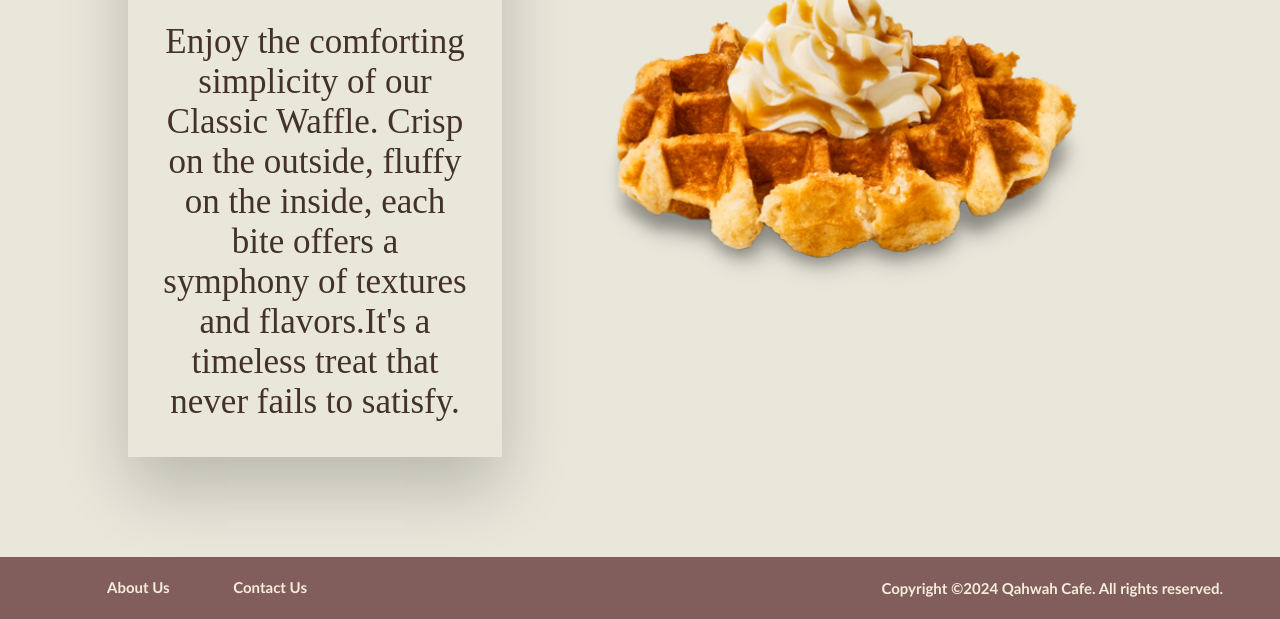
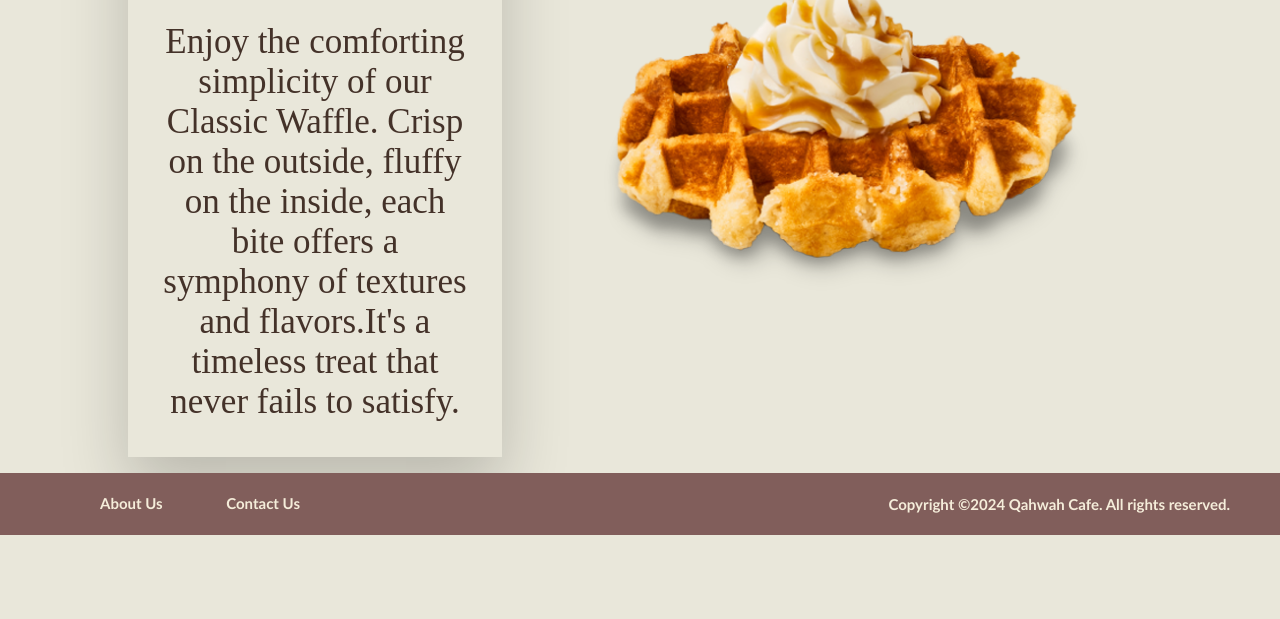
Before and after one commit to jeffrsnblrdoo/Qahwah-Cafe, a plain HTML site: page FoodDescription/Waffle.html in a window 1280 px wide. Shown: the part 265-884 px from the top of the page. After the commit the page ends 800 px from the top, so only its background shows below. Drawn offline with Linux system fonts and the light colour scheme.

Commit message:
Fixed menu footer

```diff
--- a/FoodDescription/Description.css
+++ b/FoodDescription/Description.css
@@ -89,13 +89,14 @@ main {
 }
 
 footer {
-    width: auto;
     background-color: #815E5B;
     display: flex;
     justify-content: space-between;
-    position: relative;
-    top: 100px;
-    padding: 7px;
+    position: absolute;
+    bottom: 0;
+    width: 100%;
+    overflow-x: hidden;
+    padding: 7px 0px;
     font-family:'Trebuchet MS', 'Lucida Sans Unicode', 'Lucida Grande', 'Lucida Sans', Arial, sans-serif;
 }
 
```
Also changed, not shown: Homepage/index.html (+1 -1 lines).
